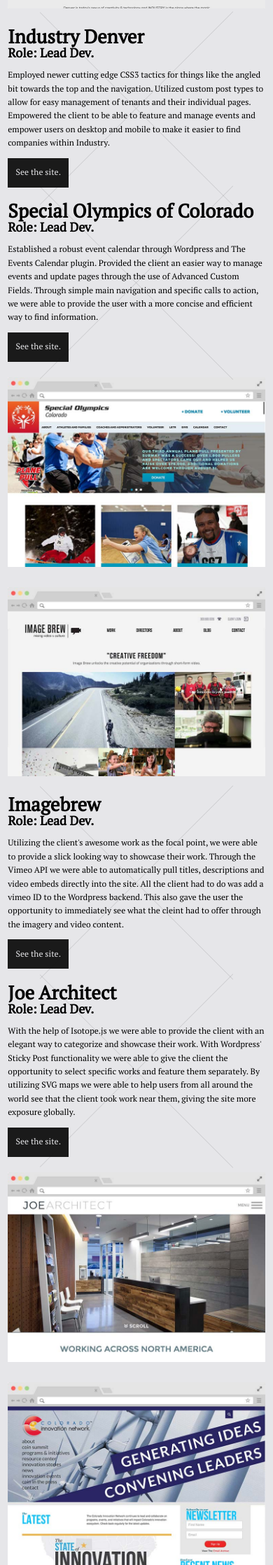
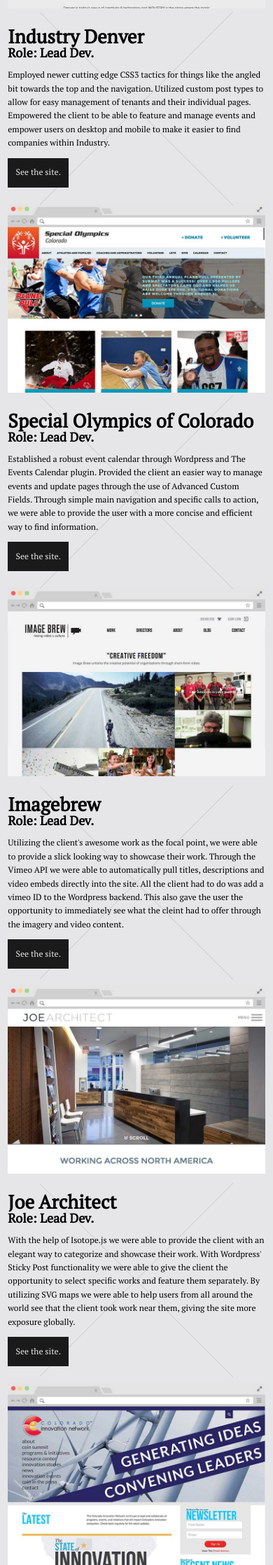
Before and after one commit to magnificode/DomBlog, a Jekyll site: the page built from work.html, in a window 390 px wide. Shown: the part 475-2711 px from the top of the page at 70% size. Built offline with Jekyll 4.4.1, drawn with Linux system fonts in a browser that asks for light colours; nearby versions of some CDN libraries.

Commit message:
Add responsive flexbox row switchin fanciness

```diff
--- a/_sass/_layout-work.scss
+++ b/_sass/_layout-work.scss
@@ -1,6 +1,13 @@
 /*------------------------------------*
     ::Work
 *------------------------------------*/
+.work__inner{
+    article{
+        &:nth-of-type(2n){
+            flex-direction: row-reverse;
+        }
+    }
+}
 .work__item{
     display: flex;
     justify-content: space-around;
--- a/work.html
+++ b/work.html
@@ -15,19 +15,17 @@
                     <p>Employed newer cutting edge CSS3 tactics for things like the angled bit towards the top and the navigation. Utilized custom post types to allow for easy management of tenants and their individual pages. Empowered the client to be able to feature and manage events and empower users on desktop and mobile to make it easier to find companies within Industry.</p>
                     <a href="http://www.industrydenver.com" target="_blank" class="btn">See the site.</a>
                 </div>
-                <div class="work__details"></div>
             </article>
             <article class="work__item">
+                <div class="work__image">
+                    <img src="images/work/soco.jpg" alt="Speical Olympics Colorado Website Screenshot.">
+                </div>
                 <div class="work__deets">
                     <h2>Special Olympics of Colorado</h2>
                     <h3>Role: Lead Dev.</h3>
                     <p>Established a robust event calendar through Wordpress and The Events Calendar plugin. Provided the client an easier way to manage events and update pages through the use of Advanced Custom Fields. Through simple main navigation and specific calls to action, we were able to provide the user with a more concise and efficient way to find information.</p>
                     <a href="http://www.specialolympicsco.org" target="_blank" class="btn">See the site.</a>
                 </div>
-                <div class="work__image">
-                    <img src="images/work/soco.jpg" alt="Speical Olympics Colorado Website Screenshot.">
-                </div>
-                <div class="work__details"></div>
             </article>
             <article class="work__item">
                 <div class="work__image">
@@ -39,19 +37,17 @@
                     <p>Utilizing the client's awesome work as the focal point, we were able to provide a slick looking way to showcase their work. Through the Vimeo API we were able to automatically pull titles, descriptions and video embeds directly into the site. All the client had to do was add a vimeo ID to the Wordpress backend. This also gave the user the opportunity to immediately see what the cleint had to offer through the imagery and video content.</p>
                     <a href="http://www.imagebrew.com" target="_blank" class="btn">See the site.</a>
                 </div>
-                <div class="work__details"></div>
             </article>
             <article class="work__item">
+                <div class="work__image">
+                    <img src="images/work/joe-arch.jpg" alt="Industry Website Screenshot.">
+                </div>
                 <div class="work__deets">
                     <h2>Joe Architect</h2>
                     <h3>Role: Lead Dev.</h3>
                     <p>With the help of Isotope.js we were able to provide the client with an elegant way to categorize and showcase their work. With Wordpress' Sticky Post functionality we were able to give the client the opportunity to select specific works and feature them separately. By utilizing SVG maps we were able to help users from all around the world see that the client took work near them, giving the site more exposure globally.</p>
                     <a href="http://www.joearchitect.com" target="_blank" class="btn">See the site.</a>
                 </div>
-                <div class="work__image">
-                    <img src="images/work/joe-arch.jpg" alt="Industry Website Screenshot.">
-                </div>
-                <div class="work__details"></div>
             </article>
             <article class="work__item">
                 <div class="work__image">
@@ -63,7 +59,6 @@
                     <p>Three years ago when the site was built, the Colorado Innovation Network was looking for an (obviously) innovative website. With responsive web in its earlier stages, we were able to provide the client a cutting edge responsive website with a Wordpress backend. Users were able to see agendas and speakers for upcoming summits, complete with a countdown timer to the next summit.</p>
                     <a href="http://www.coloradoinnovationnetwork.com.com" target="_blank" class="btn">See the site.</a>
                 </div>
-                <div class="work__details"></div>
             </article>
         </div>
     </section>
```
Also changed, not shown: 3 other files.
